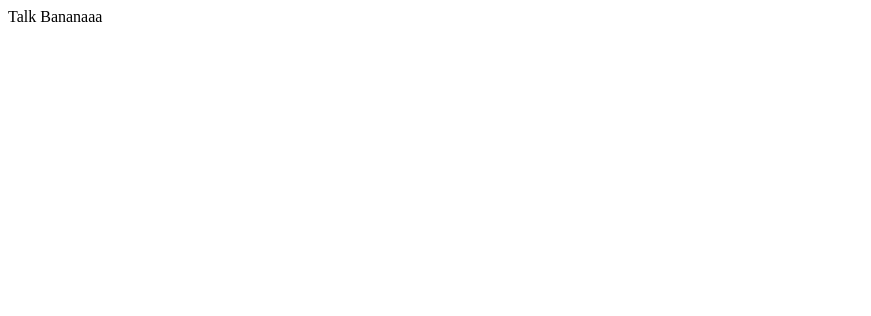
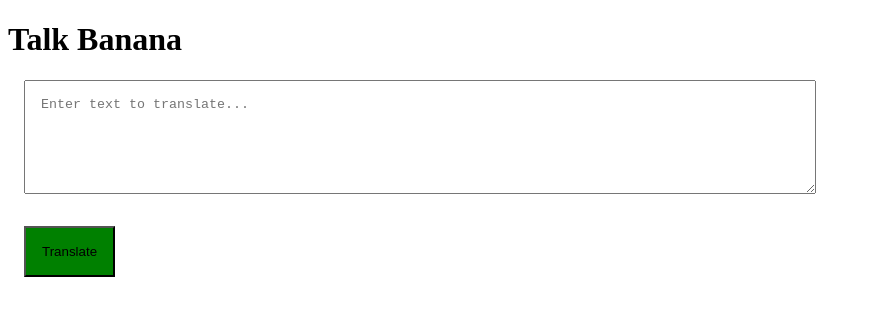
Before and after one commit to Raj-Thombare/banana-talk, a plain HTML site: page index.html in a window 1280 px wide. Shown: the whole page, without its empty margins (0-871 px from the left). Drawn offline with Linux system fonts and the light colour scheme.

Commit message:
wiring button click done

```diff
--- /dev/null
+++ b/app.js
@@ -0,0 +1,5 @@
+var btnTranslate = document.querySelector('#btn-translate')
+
+btnTranslate.addEventListener("click",function clickHandler(){
+    console.log('Clicked!');
+})
--- a/index.html
+++ b/index.html
@@ -5,8 +5,27 @@
     <meta http-equiv="X-UA-Compatible" content="IE=edge">
     <meta name="viewport" content="width=device-width, initial-scale=1.0">
     <title>Banana Speak</title>
+    <style>
+        textarea {
+            display: block;
+            height: 10vh;
+            width: 60%;
+            margin: 1rem;
+            padding: 1rem;
+        }
+
+        button {
+            margin: 1rem;
+            padding: 1rem;
+            background-color: green;
+        }
+    </style>
 </head>
 <body>
-    Talk Bananaaa
+    <h1>Talk Banana</h1>
+    <textarea id="#text-input" placeholder="Enter text to translate..."></textarea>
+    <button id="btn-translate">Translate</button>
+
+    <script src="app.js"></script>
 </body>
 </html>
```
